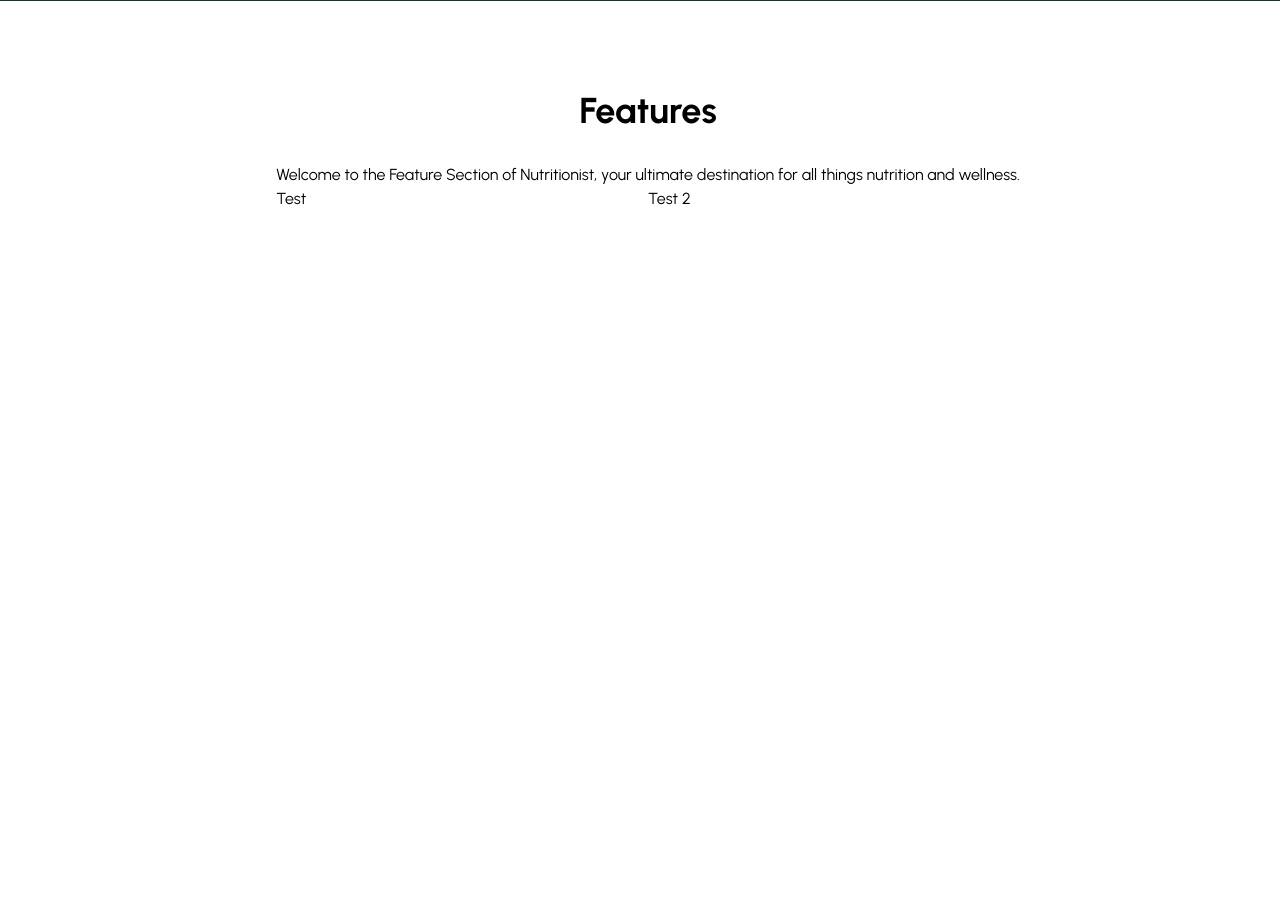
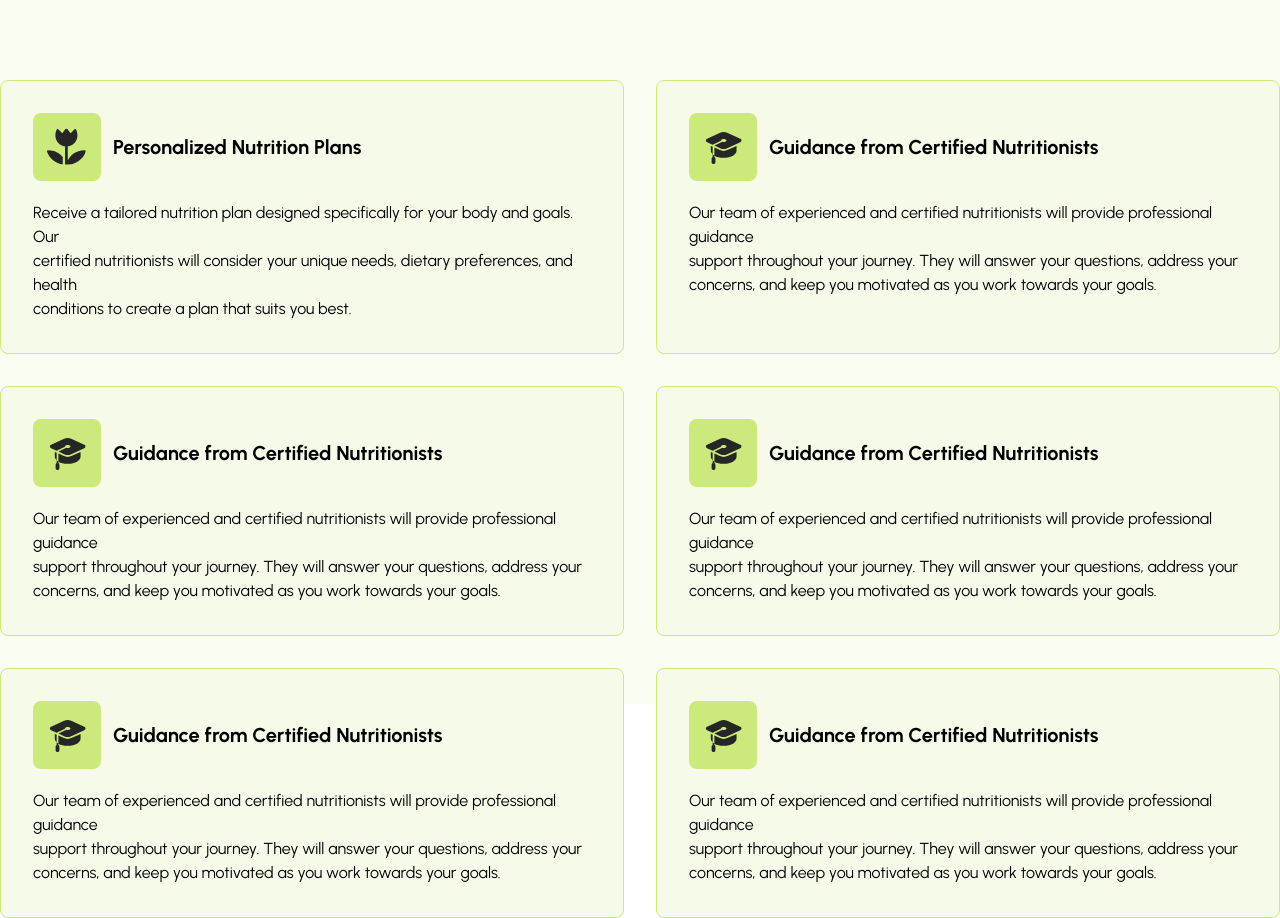
Before and after one commit to SolaKabuta/nutritionist, a React (Vite) app: page / in a window 1280 px wide. Shown: the part 977-1895 px from the top of the page. Before the commit the page ends 1708 px from the top, so only its background shows below. Built offline with nearby package versions, Linux system fonts and the light colour scheme.

Commit message:
style: features card added

```diff
--- a/src/components/UI/Buttons/Button.tsx
+++ b/src/components/UI/Buttons/Button.tsx
@@ -1,9 +1,16 @@
 import {ButtonHTMLAttributes, ReactNode} from "react";
+import {twMerge} from "tailwind-merge";
 
 interface ButtonProps extends  ButtonHTMLAttributes<HTMLButtonElement>{
     children: ReactNode;
 }
 
+// @ts-ignore
 export default function Button ({children, ...props}): ButtonProps {
-    return <button {...props} className={'bg-lime-green text-black p-4 rounded-lg font-bold hover:bg-dark-green hover:border-lime-green'}>{children}</button>
+    // @ts-ignore
+    return (
+        <button {...props} className={twMerge('bg-lime-green text-black p-4 rounded-lg font-bold hover:bg-dark-green hover:border-lime-green')}>
+            {children}
+        </button>
+    );
 }
--- a/src/components/UI/Navbar/Navbar.css
+++ b/src/components/UI/Navbar/Navbar.css
@@ -9,3 +9,7 @@ nav {
 ul {
     @apply bg-dark-green flex justify-end gap-8 p-5 font-bold
 }
+
+.nav-btn {
+    @apply bg-lime-green text-black p-4 rounded-lg font-bold hover:bg-dark-green hover:border-lime-green
+}
--- a/src/components/UI/Navbar/Navbar.tsx
+++ b/src/components/UI/Navbar/Navbar.tsx
@@ -1,6 +1,5 @@
 import './Navbar.css'
 import logo from '../../../assets/logo/Logo.svg'
-import Button from "../Buttons/Button.tsx";
 
 
 const Navbar = () => {
@@ -50,10 +49,9 @@ const Navbar = () => {
                         </li>
                         {/*BTN CONTACT*/}
                         <li>
-                            <a onClick={handleClick}
+                            <a onClick={handleClick} className={'nav-btn'}
                                href="#Contact">Contact Us
                             </a>
-                            <Button onClick={handleClick}>Contact Us</Button>
                         </li>
                     </ul>
                 </nav>
--- a/src/components/pages/Home/Features.tsx
+++ b/src/components/pages/Home/Features.tsx
@@ -1,9 +1,10 @@
-
+import flowerIcon from '../../../assets/icons/flower.svg'
+import HatIcon from '../../../assets/icons/hat.svg'
 const Features = () => {
     return (
         <>
             <div
-                className={'main pt-40'}>
+                className={'main'}>
                 <div
                     className={'features-grid'}>
                     <h2
@@ -15,13 +16,122 @@ const Features = () => {
                         nutrition and wellness.
                     </p>
                     <div
-                        className={'features-grid grid-cols-2 text-start'}>
-                        <p>
-                            Test
-                        </p>
-                        <p>
-                            Test 2
-                        </p>
+                        className={'features-layout'}>
+                        <div
+                            className={'card-layout'}>
+                            <div
+                                className={'card-icon-title'}>
+                                <img
+                                    src={flowerIcon}
+                                    alt=""/>
+                                <p
+                                    className={'card-title'}>
+                                    Personalized Nutrition Plans
+                                </p>
+                            </div>
+                            <p>
+                                Receive a tailored nutrition plan designed specifically for your body and goals.
+                                Our <br/>
+                                certified nutritionists will consider your unique needs, dietary preferences, and
+                                health <br/>
+                                conditions to create a plan that suits you best.
+                            </p>
+                        </div>
+                        <div
+                            className={'card-layout'}>
+                            <div
+                                className={'card-icon-title'}>
+                                <img
+                                    src={HatIcon}
+                                    alt=""/>
+                                <p
+                                    className={'card-title'}>
+                                    Guidance from Certified Nutritionists
+                                </p>
+                            </div>
+                            <p>
+                                Our team of experienced and certified nutritionists will provide professional
+                                guidance <br/>
+                                support throughout your journey. They will answer your questions, address your <br/>
+                                concerns, and keep you motivated as you work towards your goals.
+                            </p>
+                        </div>
+                        <div
+                            className={'card-layout'}>
+                            <div
+                                className={'card-icon-title'}>
+                                <img
+                                    src={HatIcon}
+                                    alt=""/>
+                                <p
+                                    className={'card-title'}>
+                                    Guidance from Certified Nutritionists
+                                </p>
+                            </div>
+                            <p>
+                                Our team of experienced and certified nutritionists will provide professional
+                                guidance <br/>
+                                support throughout your journey. They will answer your questions, address your <br/>
+                                concerns, and keep you motivated as you work towards your goals.
+                            </p>
+                        </div>
+                        <div
+                            className={'card-layout'}>
+                            <div
+                                className={'card-icon-title'}>
+                                <img
+                                    src={HatIcon}
+                                    alt=""/>
+                                <p
+                                    className={'card-title'}>
+                                    Guidance from Certified Nutritionists
+                                </p>
+                            </div>
+                            <p>
+                                Our team of experienced and certified nutritionists will provide professional
+                                guidance <br/>
+                                support throughout your journey. They will answer your questions, address your <br/>
+                                concerns, and keep you motivated as you work towards your goals.
+                            </p>
+                        </div>
+                        <div
+                            className={'card-layout'}>
+                            <div
+                                className={'card-icon-title'}>
+                                <img
+                                    src={HatIcon}
+                                    alt=""/>
+                                <p
+                                    className={'card-title'}>
+                                    Guidance from Certified Nutritionists
+                                </p>
+                            </div>
+                            <p>
+                                Our team of experienced and certified nutritionists will provide professional
+                                guidance <br/>
+                                support throughout your journey. They will answer your questions, address your <br/>
+                                concerns, and keep you motivated as you work towards your goals.
+                            </p>
+                        </div>
+                        <div
+                            className={'card-layout'}>
+                            <div
+                                className={'card-icon-title'}>
+                                <img
+                                    src={HatIcon}
+                                    alt=""/>
+                                <p
+                                    className={'card-title'}>
+                                    Guidance from Certified Nutritionists
+                                </p>
+                            </div>
+                            <p>
+                                Our team of experienced and certified nutritionists will provide professional
+                                guidance <br/>
+                                support throughout your journey. They will answer your questions, address your <br/>
+                                concerns, and keep you motivated as you work towards your goals.
+                            </p>
+                        </div>
                     </div>
                 </div>
             </div>
--- a/src/components/pages/Home/HomePage.css
+++ b/src/components/pages/Home/HomePage.css
@@ -1,6 +1,6 @@
 /* BANNER */
 .main {
-    @apply w-screen h-screen px-2 py-2
+    @apply w-screen h-screen
 }
 
 .flexbox {
@@ -42,3 +42,19 @@
 .features-title {
     @apply text-4xl font-bold pb-8
 }
+
+.features-layout {
+    @apply grid grid-cols-2 text-start pt-20 gap-8
+}
+
+.card-layout {
+    @apply bg-light-lime p-8 rounded-lg border-lime-green border-[1px]
+}
+
+.card-icon-title {
+    @apply flex items-center gap-3 pb-5
+}
+
+.card-title {
+    @apply font-bold text-xl
+}
--- a/src/components/pages/Home/Homepage.tsx
+++ b/src/components/pages/Home/Homepage.tsx
@@ -2,7 +2,7 @@ import './HomePage.css'
 import banner from '../../../assets/images/banner.jpg'
 import avatars from '../../../assets/images/Container.jpg'
 import Features from "./Features.tsx";
-import Footer from '../../UI/Footer/Footer.tsx'
+// import Footer from '../../UI/Footer/Footer.tsx'
 // import { useState } from 'react'
 
 
@@ -69,15 +69,13 @@ const Homepage = () => {
                         </div>
                     </div>
                 </div>
-                {/* FEATURES */}
-                <div>
-                    <Features/>
-                </div>
             </div>
+
+            {/* FEATURES */}
+            <Features/>
+
             {/* FOOTER */}
-            <div>
-                <Footer/>
-            </div>
+            {/*<Footer/>*/}
         </>
     );
 };
```
Also changed, not shown: src/assets/icons/flower.svg (added), src/assets/icons/hat.svg (added).
